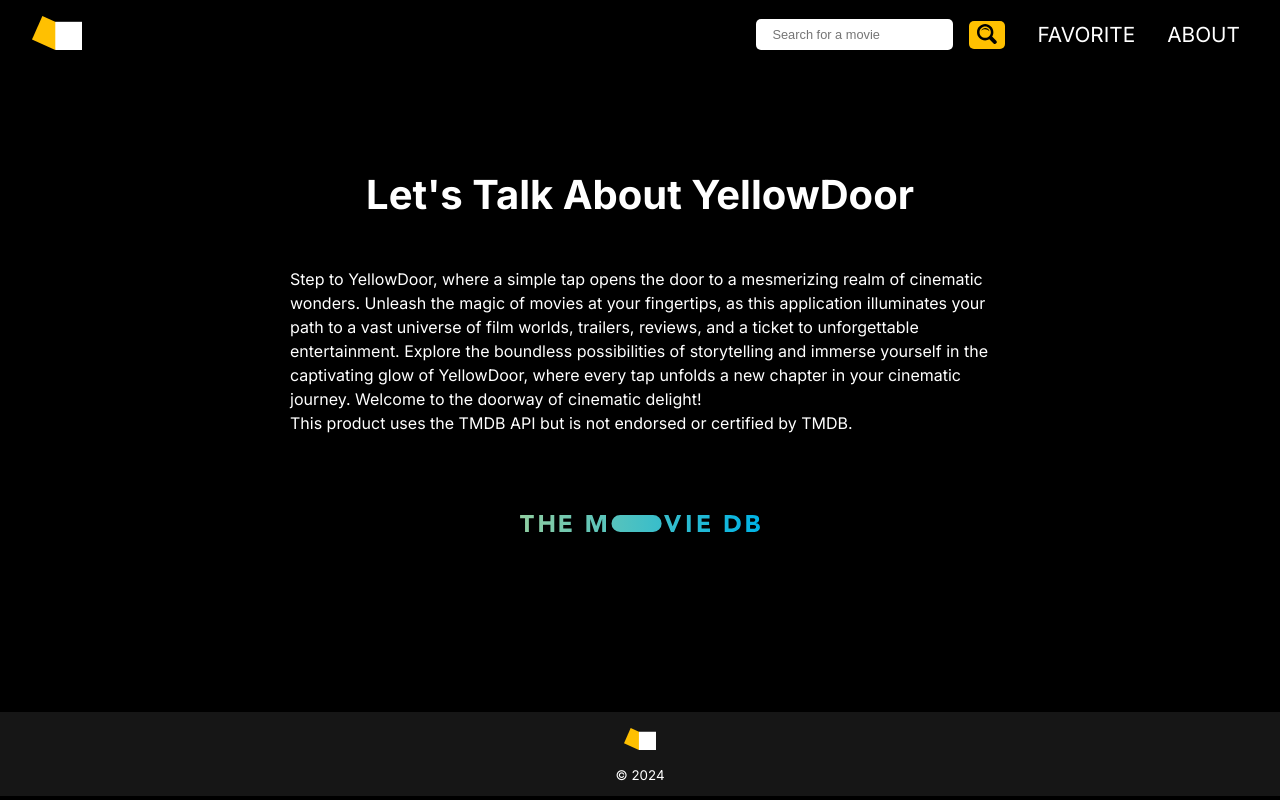
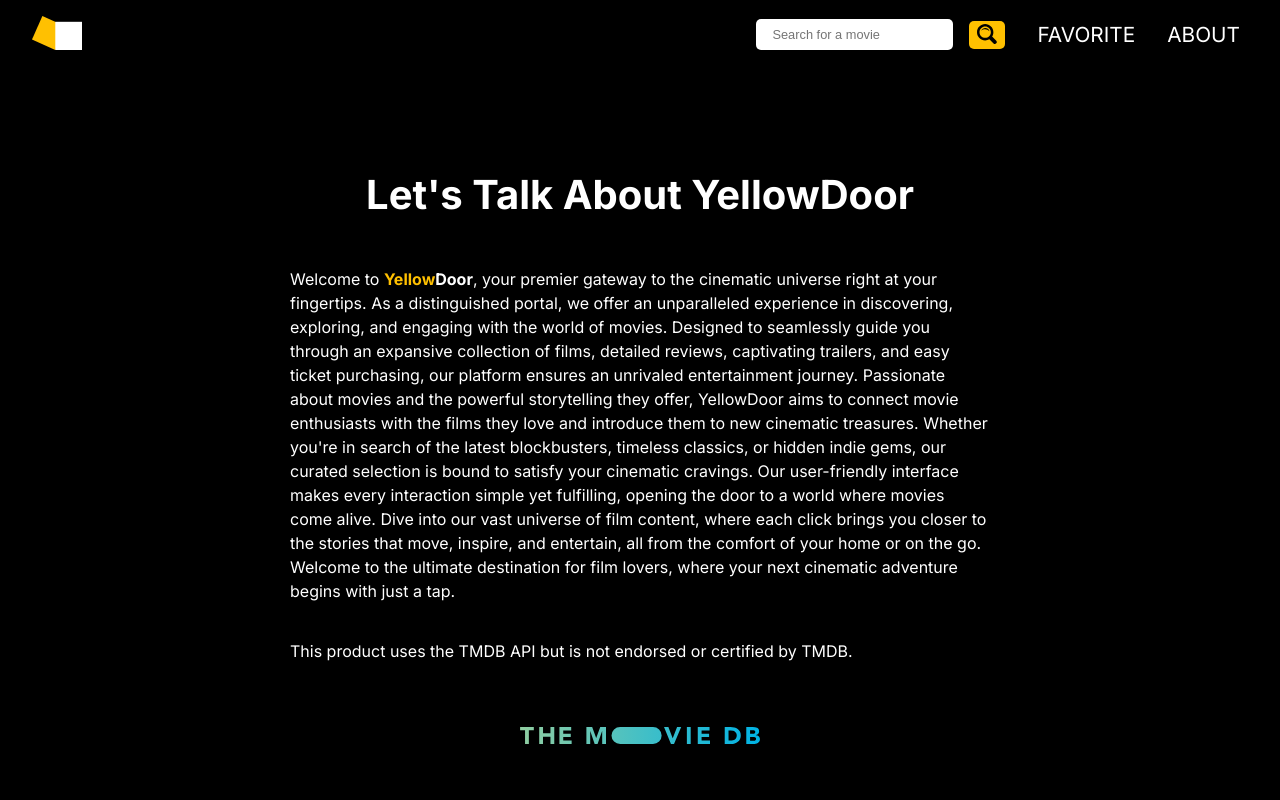
Before and after one commit to KlausDragon/naj-mdb-react-app, a React app: page /about in a window 1280 px wide. Shown: the top 800 px of the page. Built offline with nearby package versions, Linux system fonts and the light colour scheme; no server answers.

Commit message:
fixed about us styling!

```diff
--- a/src/pages/PageAbout.js
+++ b/src/pages/PageAbout.js
@@ -5,22 +5,31 @@
     <div className="about">
       <h1>Let's talk about YellowDoor</h1>
       <p>
-        Step to YellowDoor, where a simple tap opens the door to a mesmerizing
-        realm of cinematic wonders. Unleash the magic of movies at your
-        fingertips, as this application illuminates your path to a vast universe
-        of film worlds, trailers, reviews, and a ticket to unforgettable
-        entertainment. Explore the boundless possibilities of storytelling and
-        immerse yourself in the captivating glow of YellowDoor, where every tap
-        unfolds a new chapter in your cinematic journey. Welcome to the doorway
-        of cinematic delight!
+        Welcome to <span>Yellow</span>
+        <b>Door</b>, your premier gateway to the cinematic universe right at
+        your fingertips. As a distinguished portal, we offer an unparalleled
+        experience in discovering, exploring, and engaging with the world of
+        movies. Designed to seamlessly guide you through an expansive collection
+        of films, detailed reviews, captivating trailers, and easy ticket
+        purchasing, our platform ensures an unrivaled entertainment journey.
+        Passionate about movies and the powerful storytelling they offer,
+        YellowDoor aims to connect movie enthusiasts with the films they love
+        and introduce them to new cinematic treasures. Whether you're in search
+        of the latest blockbusters, timeless classics, or hidden indie gems, our
+        curated selection is bound to satisfy your cinematic cravings. Our
+        user-friendly interface makes every interaction simple yet fulfilling,
+        opening the door to a world where movies come alive. Dive into our vast
+        universe of film content, where each click brings you closer to the
+        stories that move, inspire, and entertain, all from the comfort of your
+        home or on the go. Welcome to the ultimate destination for film lovers,
+        where your next cinematic adventure begins with just a tap.
       </p>
-
+      <br />
       <p>
         This product uses the TMDB API but is not endorsed or certified by TMDB.
       </p>
 
       <img src={tmdbLogo} alt="TMDB Logo" />
-
     </div>
   );
 }
--- a/src/scss/_about.scss
+++ b/src/scss/_about.scss
@@ -16,12 +16,16 @@
     font-size: 1rem;
     line-height: 1.5;
     max-width: 700px;
-    margin: 0 auto;
+    margin: 0.5rem auto;
     padding: 0 1.5rem;
+    span {
+      font-weight: bold;
+      color: $primary-color-yellow;
+    }
   }
   img {
     display: block;
     max-width: 15rem;
-    margin: 5rem auto;
+    margin: 4rem auto;
   }
 }
```
Also changed, not shown: src/styles/styles.css, 1 other file.
